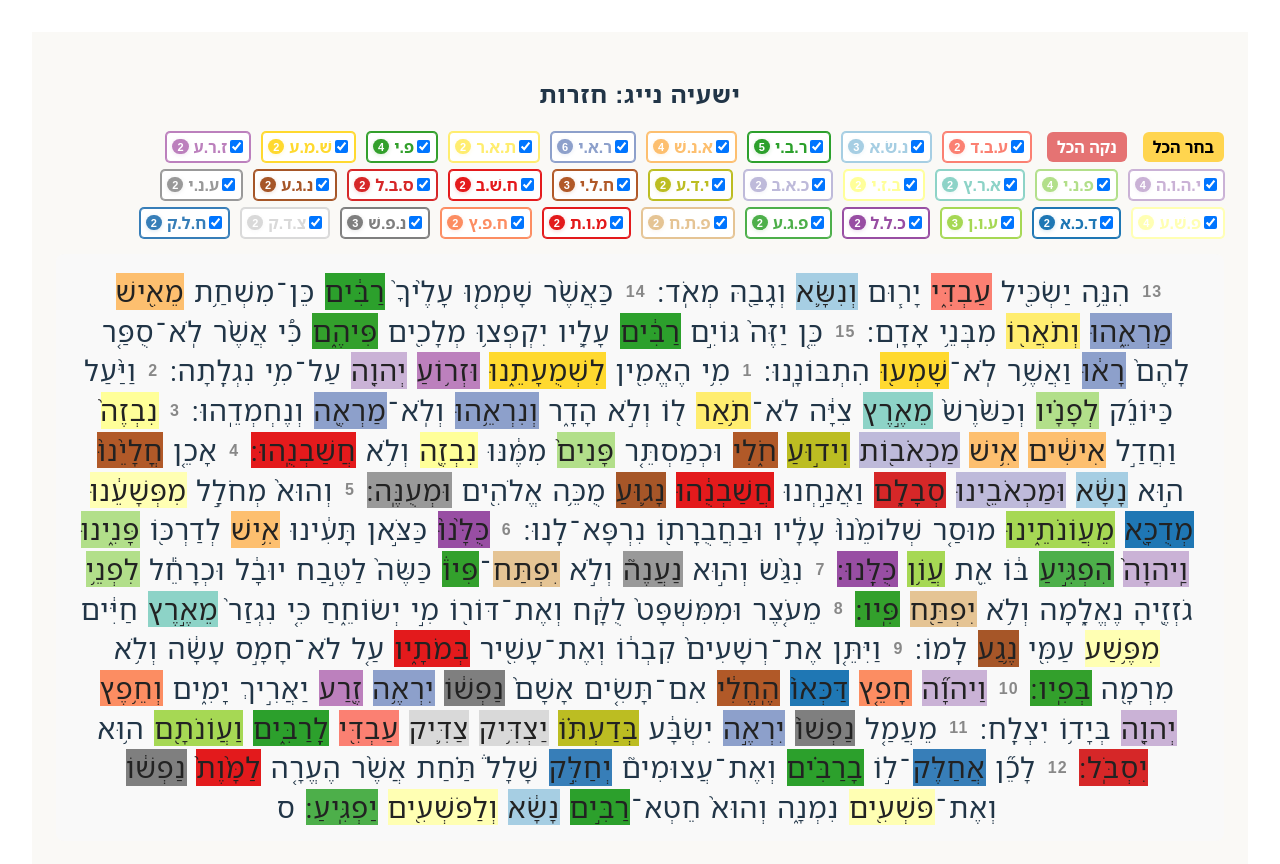
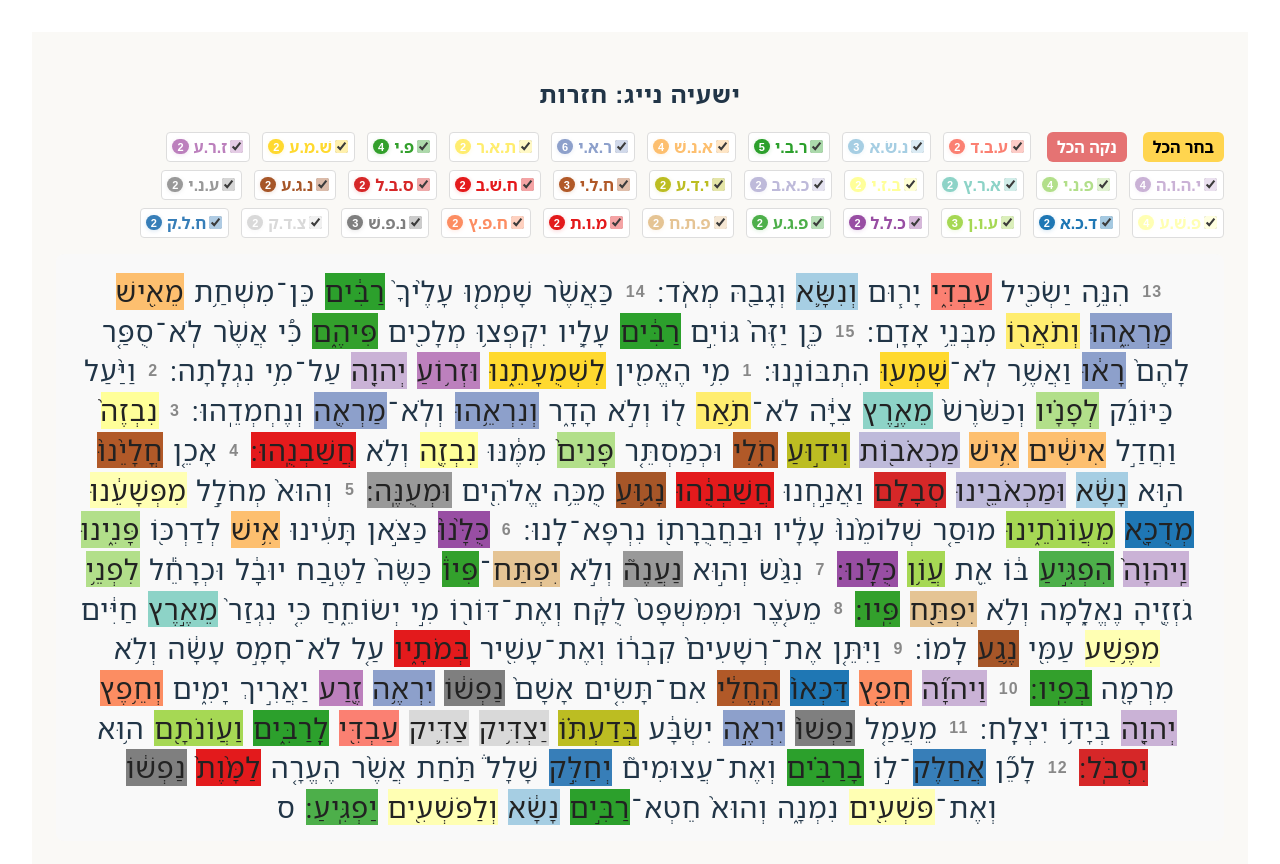
Before and after one commit to Blankyc/bb-word-repetition, a React (Vite) app in the folder app/: page / in a window 1280 px wide. Shown: the top 864 px of the page. Built offline with nearby package versions, Linux system fonts and the light colour scheme.

Commit message:
refactor: reapplied colour changes to the filters

```diff
--- a/app/src/App.jsx
+++ b/app/src/App.jsx
@@ -87,6 +87,18 @@ function darkenColor(hex, amount = 40) {
   return `#${r.toString(16).padStart(2,'0')}${g.toString(16).padStart(2,'0')}${b.toString(16).padStart(2,'0')}`;
 }
 
+// Utility to lighten a hex color
+function lightenColor(hex, amount = 0.5) {
+  hex = hex.replace('#', '');
+  let r = parseInt(hex.substring(0,2), 16);
+  let g = parseInt(hex.substring(2,4), 16);
+  let b = parseInt(hex.substring(4,6), 16);
+  r = Math.round(r + (255 - r) * amount);
+  g = Math.round(g + (255 - g) * amount);
+  b = Math.round(b + (255 - b) * amount);
+  return `#${r.toString(16).padStart(2,'0')}${g.toString(16).padStart(2,'0')}${b.toString(16).padStart(2,'0')}`;
+}
+
 function App() {
   const [words, setWords] = useState([]);
   const [maqafGroups, setMaqafGroups] = useState([]);
@@ -163,8 +175,8 @@ function App() {
             background: '#fff',
             borderRadius: 4,
             padding: '2px 5px',
-            boxShadow: (activeGroups.includes(idx) || hoveredGroup === idx) ? `0 0 0 1px ${highlightColors[idx % highlightColors.length]}` : 'none',
-            border: hoveredGroup === idx ? `1.25px solid ${darkenColor(highlightColors[idx % highlightColors.length], 60)}` : activeGroups.includes(idx) ? `1px solid ${highlightColors[idx % highlightColors.length]}` : '1.0px solid #eee',
+            boxShadow: 'none',
+            border: hoveredGroup === idx ? `1.25px solid ${highlightColors[idx % highlightColors.length]}` : '1.0px solid #ddd', // lighter grey default
             transition: 'box-shadow 0.2s, border 0.2s',
             filter: hoveredGroup === idx ? 'brightness(1.1)' : 'none',
           }}
@@ -175,7 +187,7 @@ function App() {
               type="checkbox"
               checked={activeGroups.includes(idx)}
               onChange={() => toggleGroup(idx)}
-              style={{ marginLeft: 3, marginRight: 1 }}
+              style={{ marginLeft: 3, marginRight: 1, accentColor: lightenColor(highlightColors[idx % highlightColors.length], 0.6) }}
               aria-label={`הצג קבוצה ${group.root || idx + 1}`}
             />
             <span style={{ fontWeight: 700 }}>{group.root ? `${group.root}` : `קבוצה ${idx + 1}`}</span>
```
